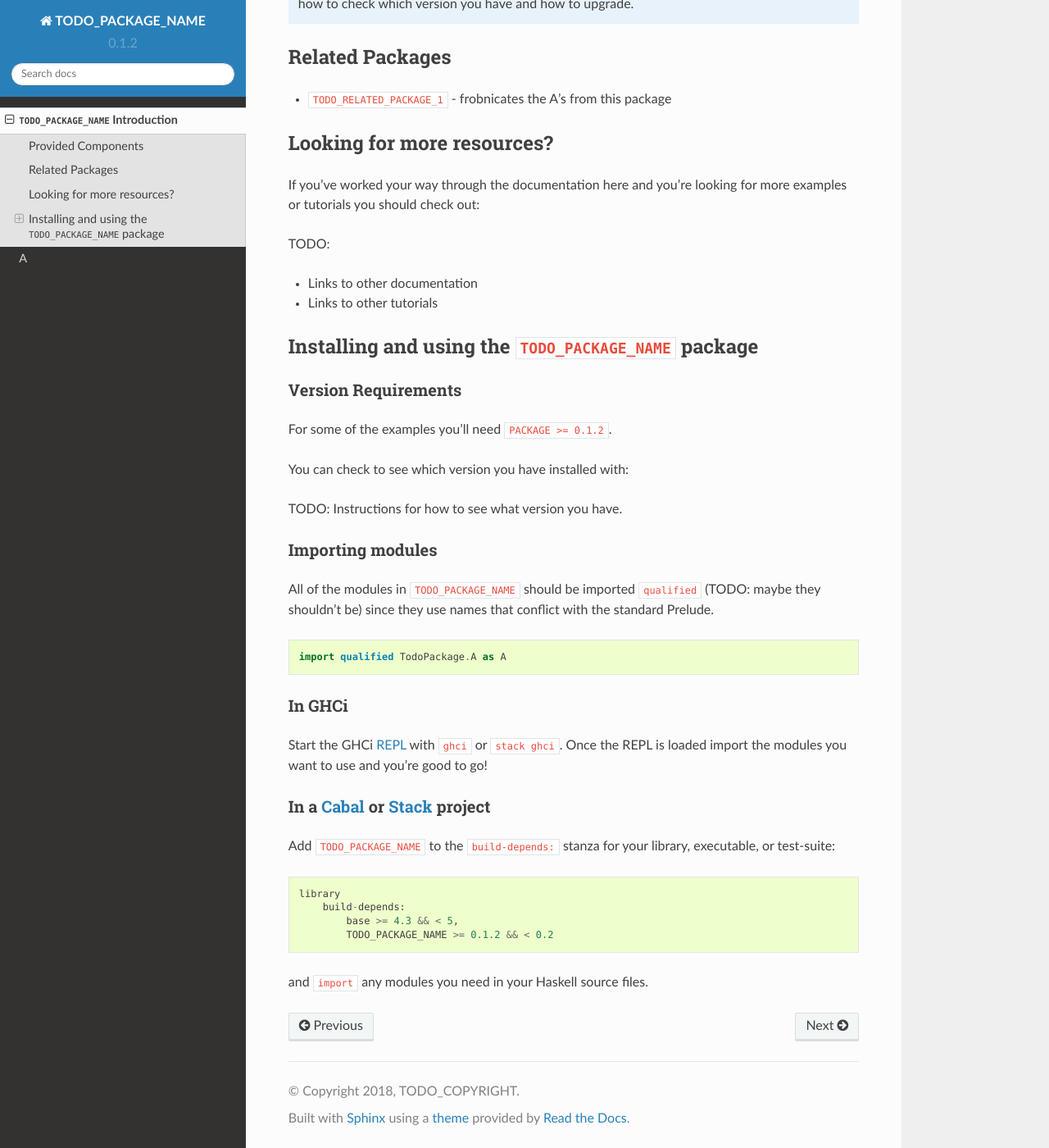
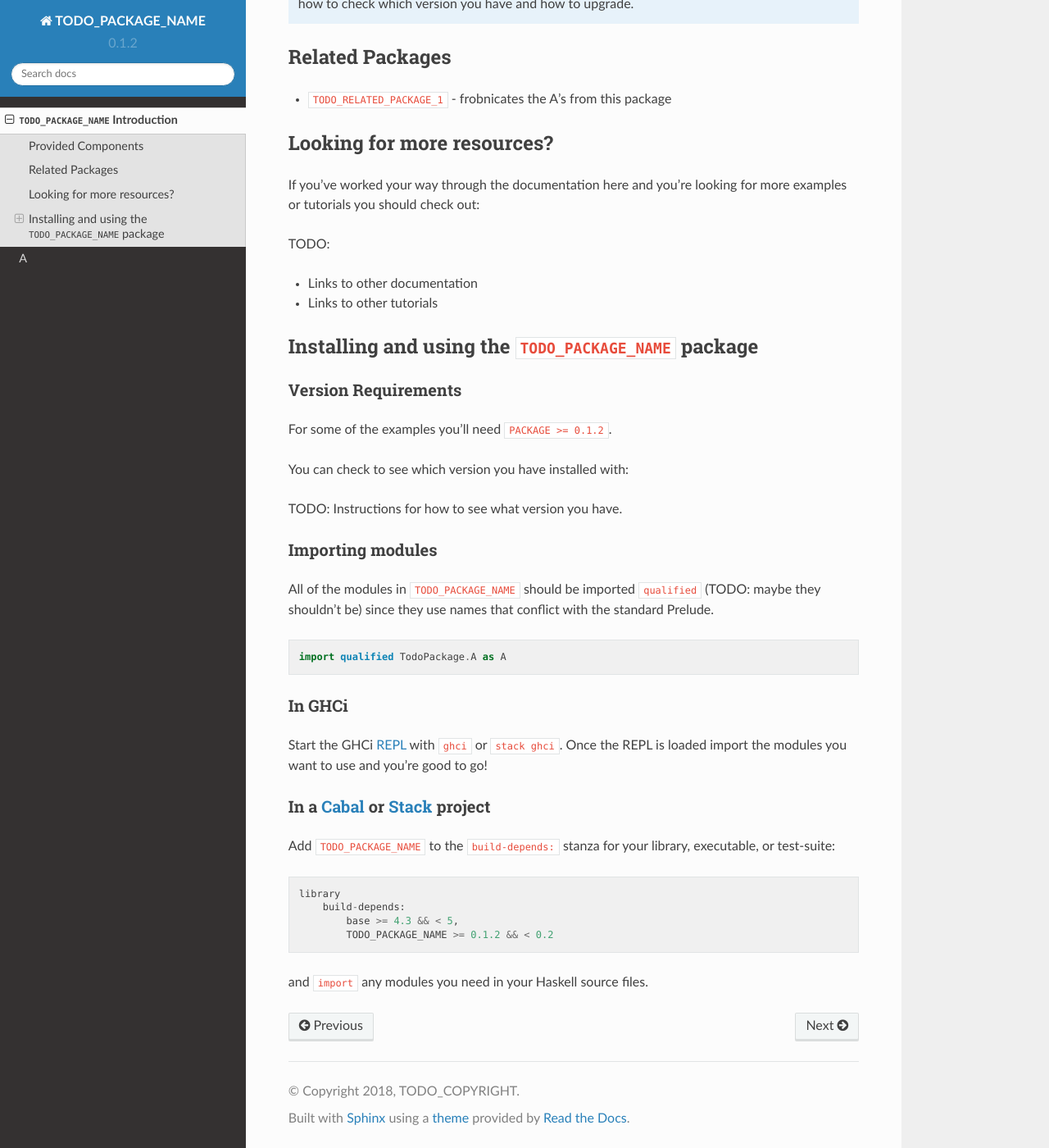
Before and after one commit to m-renaud/haskell-rtd-template, a Sphinx documentation site: the page built from docs/intro.rst, in a window 1280 px wide and 1400 px high, scrolled down 512 px. Shown: the whole window at 82% size. Built offline with Sphinx 7.4.7 and the Read the Docs theme 2.0.0, drawn with Linux system fonts in a browser that asks for light colours; cross-references to code outside the pages are shown as plain code.

Commit message:
Use 'friendly' pygments style.
The 'sphinx' style now has a dull green background which is ugly and hard to read.

```diff
--- a/docs/conf.py
+++ b/docs/conf.py
@@ -48,7 +48,7 @@ language = None
 exclude_patterns = ['_build', 'Thumbs.db', '.DS_Store']
 
 # The name of the Pygments (syntax highlighting) style to use.
-pygments_style = 'sphinx'
+pygments_style = 'friendly'
 
 # If true, `todo` and `todoList` produce output, else they produce nothing.
 todo_include_todos = False
```
